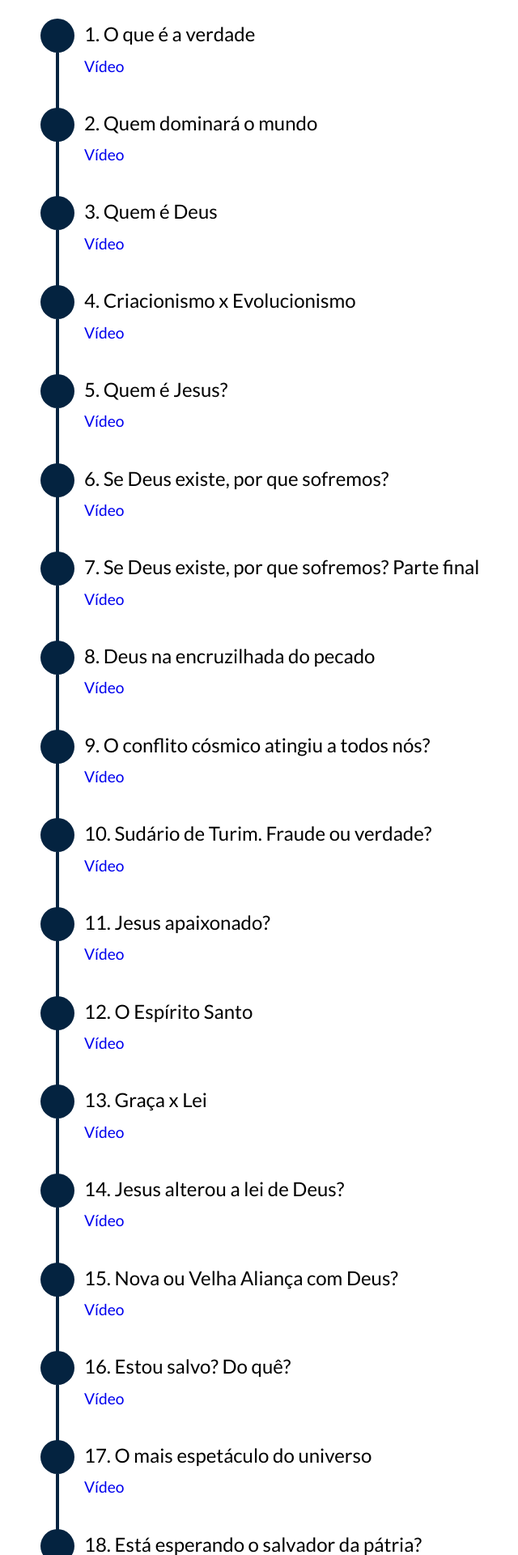
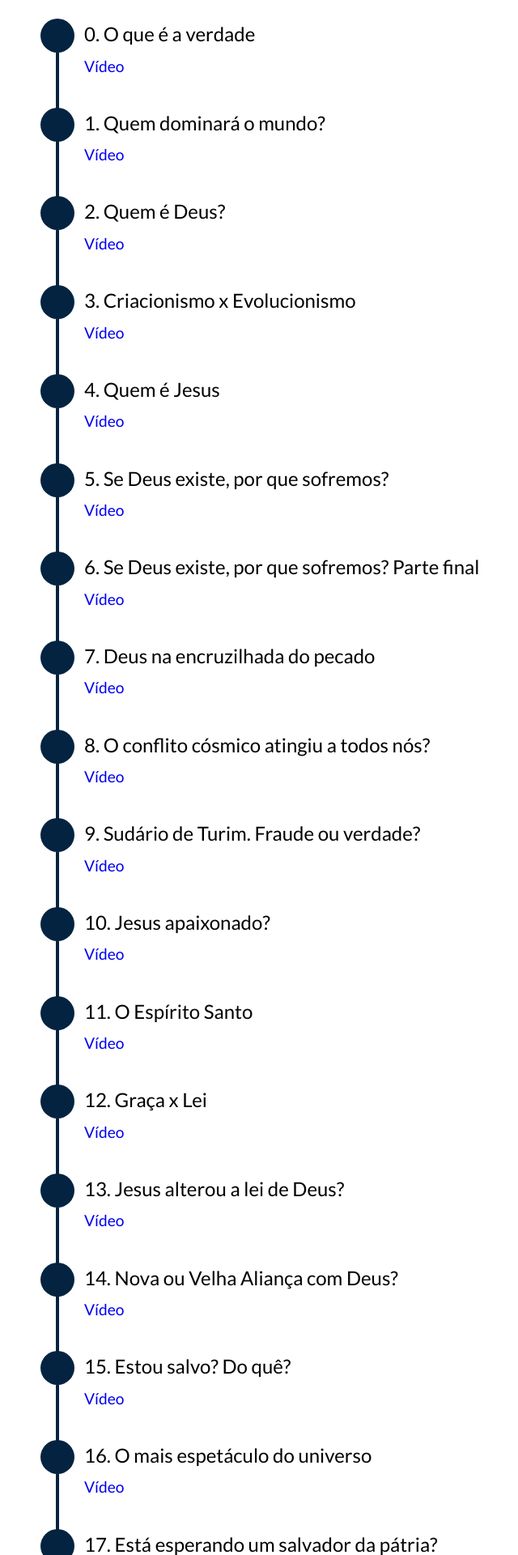
Before and after one commit to allangrds/classe-biblica-iasd-belem-sp, a Next.js app: page / in a window 1280 px wide. Shown: the part 1700-3620 px from the top of the page at 81% size, without its empty margins (78-718 px from the left). Built offline with nearby package versions, Linux system fonts and the light colour scheme.

Commit message:
refactor: class list

```diff
--- a/components/Class/index.js
+++ b/components/Class/index.js
@@ -2,6 +2,7 @@ import React from 'react'
 import styles from './styles.module.css'
 
 import ClassItem from '../ClassItem'
+import classes from './classes'
 
 export default function Class() {
   return (
@@ -10,78 +11,14 @@ export default function Class() {
         <h2 className={styles.title}>
           Aulas
         </h2>
-        <ClassItem
-          title="1. O que é a verdade"
-          link="https://www.youtube.com/watch?v=HykU_iDBDPs"
-        />
-        <ClassItem
-          title="2. Quem dominará o mundo"
-          link="https://www.youtube.com/watch?v=lZEU3xPNIbI"
-        />
-        <ClassItem
-          title="3. Quem é Deus"
-          link="https://www.youtube.com/watch?v=jzdPtI2L8LA"
-        />
-        <ClassItem
-          title="4. Criacionismo x Evolucionismo"
-          link="https://www.youtube.com/watch?v=f1RRtpfRiEs"
-        />
-        <ClassItem
-          title="5. Quem é Jesus?"
-          link="https://www.youtube.com/watch?v=O_MXeRXYUvA"
-        />
-        <ClassItem
-          title="6. Se Deus existe, por que sofremos?"
-          link="https://www.youtube.com/watch?v=Xqlfc-wteBQ"
-        />
-        <ClassItem
-          title="7. Se Deus existe, por que sofremos? Parte final"
-          link="https://www.youtube.com/watch?v=7wHgiLMSGxU"
-        />
-        <ClassItem
-          title="8. Deus na encruzilhada do pecado"
-          link="https://www.youtube.com/watch?v=PTRFGKgID3s"
-        />
-        <ClassItem
-          title="9. O conflito cósmico atingiu a todos nós?"
-          link="https://www.youtube.com/watch?v=wyoydRSsygc"
-        />
-        <ClassItem
-          title="10. Sudário de Turim. Fraude ou verdade?"
-          link="https://www.youtube.com/watch?v=w_evDvdWvRI"
-        />
-        <ClassItem
-          title="11. Jesus apaixonado?"
-          link="https://www.youtube.com/watch?v=OUaZl5ToaDE"
-        />
-        <ClassItem
-          title="12. O Espírito Santo"
-          link="https://www.youtube.com/watch?v=g5vYjv_bteo"
-        />
-        <ClassItem
-          title="13. Graça x Lei"
-          link="https://www.youtube.com/watch?v=g1Sdpv7_Les"
-        />
-        <ClassItem
-          title="14. Jesus alterou a lei de Deus?"
-          link="https://www.youtube.com/watch?v=VllGUk_uQVI"
-        />
-        <ClassItem
-          title="15. Nova ou Velha Aliança com Deus?"
-          link="https://www.youtube.com/watch?v=y3IkJnYOpEI"
-        />
-        <ClassItem
-          title="16. Estou salvo? Do quê?"
-          link="https://www.youtube.com/watch?v=qeHOpygH-SU"
-        />
-        <ClassItem
-          title="17. O mais espetáculo do universo"
-          link="https://www.youtube.com/watch?v=FOz8Gu0m-4A"
-        />
-        <ClassItem
-          title="18. Está esperando o salvador da pátria?"
-          link="https://www.youtube.com/watch?v=MW_MjbKskeY"
-        />
+        {
+          classes.map((item, index) => (
+            <ClassItem
+              title={`${index}. ${item.title}`}
+              link={item.link}
+            />
+          ))
+        }
       </div>
     </div>
   )
```
